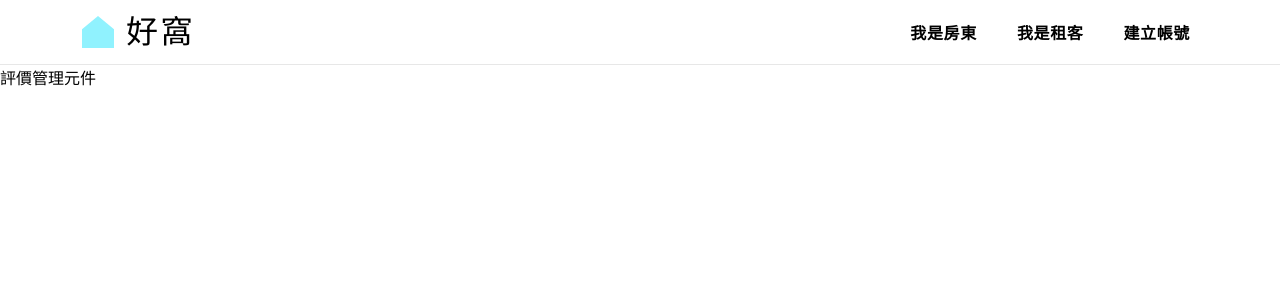
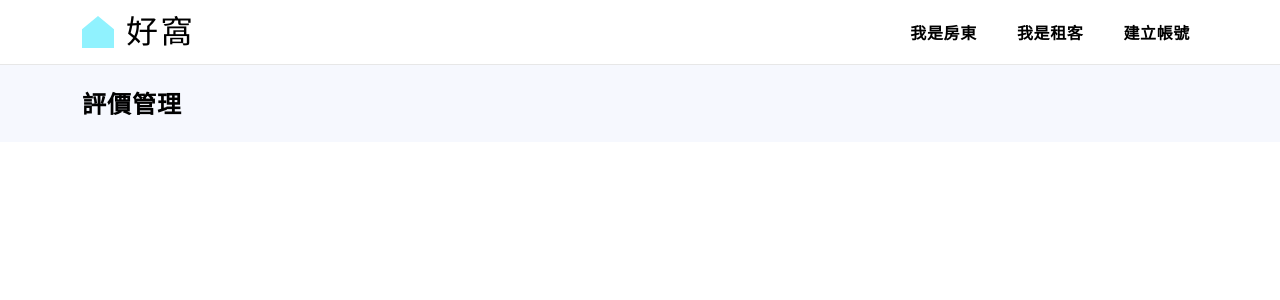
Before and after one commit to Eshiunm/Rocket_HowOh, a React (Vite) app: page /landlord/review in a window 1280 px wide. Shown: the top 300 px of the page. Built offline with nearby package versions, Linux system fonts and the light colour scheme; a web font is replaced by a local one.

Commit message:
feat: add review page header

```diff
--- a/src/pages/landlordManagement/Review.tsx
+++ b/src/pages/landlordManagement/Review.tsx
@@ -1,5 +1,9 @@
 export default function Review() {
   return (
-    <div>評價管理元件</div>
+    <>
+      <header className="bg-Landlord-99 py-6">
+        <div className="container text-sans-b-h5">評價管理</div>
+      </header>
+    </>
   );
 }
```
